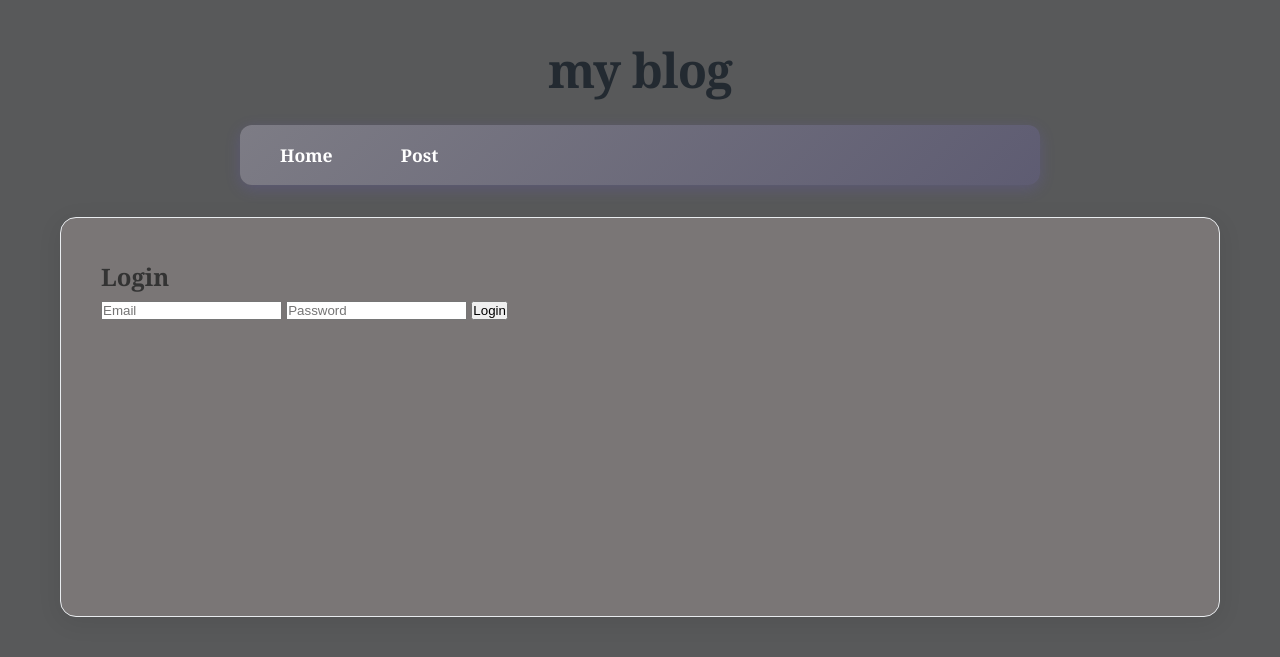
After one commit to MahdiyarDev/project-blog, a PHP site: template app/Views/auth/create.php in a window 1280 px wide. The commit adds this page. Shown: the top 657 px of the page. Run offline with PHP 8.4, Linux system fonts and the light colour scheme; the template is opened without the code that fills it, so the values that code supplies are empty.

Commit message:
add send email & password

```diff
--- /dev/null
+++ b/app/Views/auth/create.php
@@ -0,0 +1,7 @@
+<h2>Login</h2>
+
+<form action="/login" method="POST">
+    <input type="email" name="email" id="email" require placeholder="Email">
+    <input type="password" name="password" id="password" require placeholder="Password">
+    <button type="submit">Login</button>
+</form>
--- a/routes.php
+++ b/routes.php
@@ -6,3 +6,5 @@
 $router->add('GET' , '/' , 'HomeController@index');
 $router->add('GET' , '/post' , 'PostController@index');
 $router->add('GET' , '/post/{id}' , 'PostController@show');
+$router->add('GET' , '/login' , 'AuthController@create');
+$router->add('POST' , '/login' , 'AuthController@store');
```
Also changed, not shown: app/Controllers/AuthController.php (added, +16 -0 lines).
